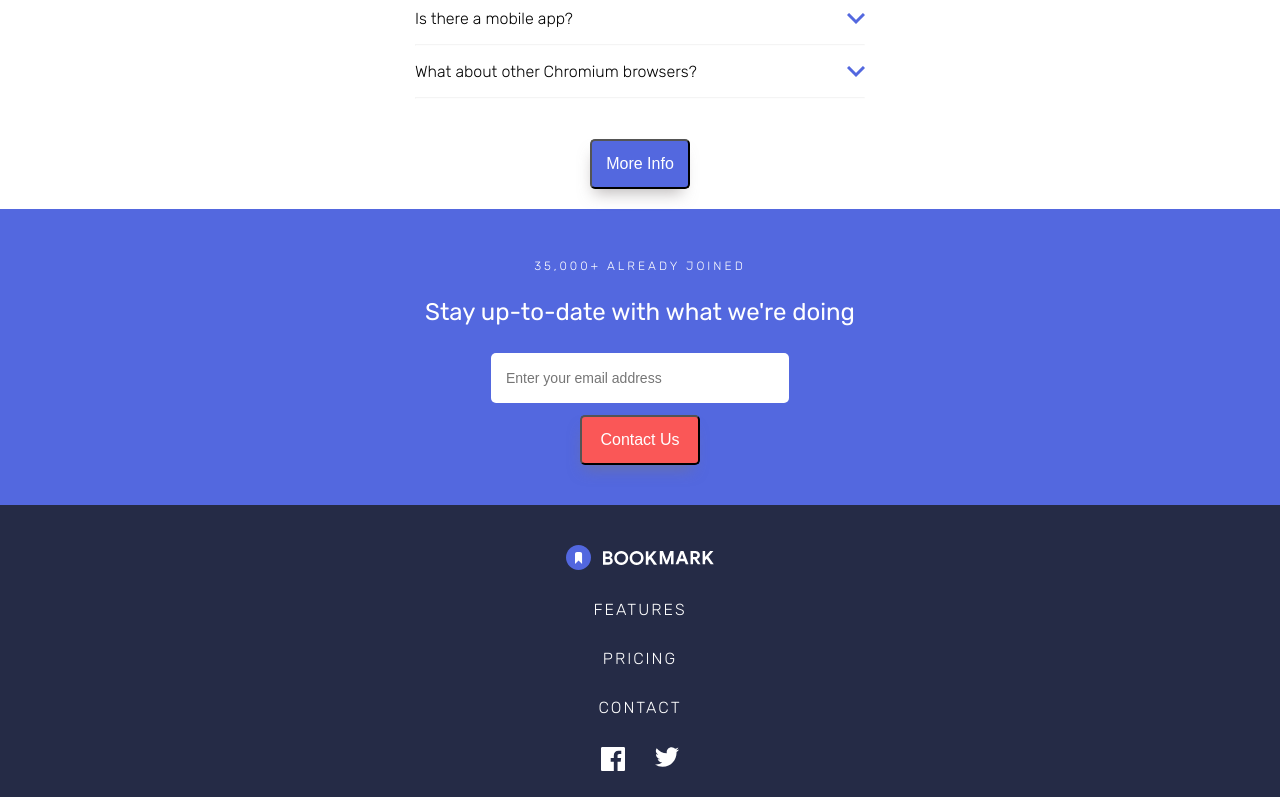
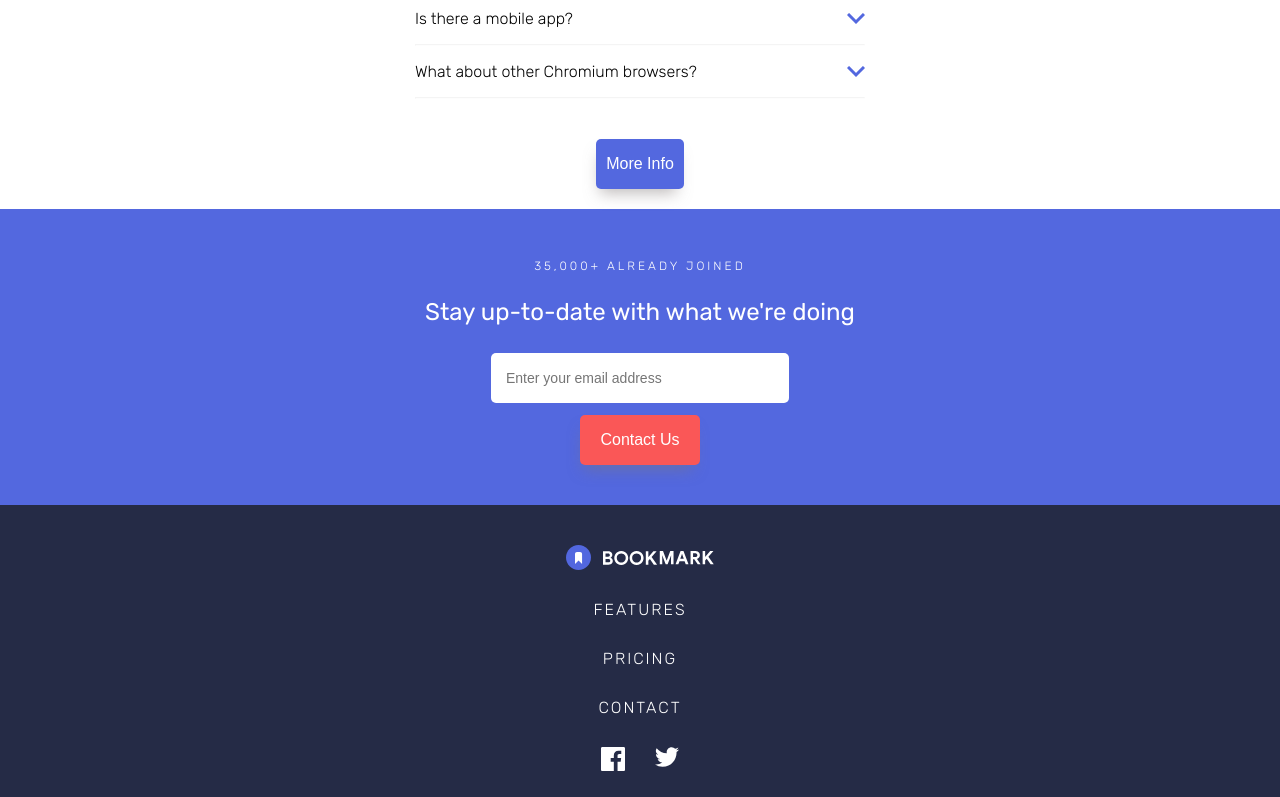
Before and after one commit to dmahely/bookmark-landing-page, a React app: page / in a window 1280 px wide. Shown: the part 2000-2797 px from the top of the page. Built offline with nearby package versions, Linux system fonts and the light colour scheme.

Commit message:
Add info button component

```diff
--- a/src/components/FAQs/FAQs.js
+++ b/src/components/FAQs/FAQs.js
@@ -1,7 +1,7 @@
 import React from "react";
 import { FAQ } from "../FAQ/FAQ";
 import "./FAQs.css";
-import { TextButton } from "../TextButton/TextButton";
+import { InfoButton } from "../TextButton/InfoButton";
 
 const FAQs = () => {
   return (
@@ -52,12 +52,7 @@ const FAQs = () => {
         />
         <hr />
       </div>
-      <TextButton
-        text="More Info"
-        size="s"
-        backgroundColor="purple"
-        color="white"
-      />
+      <InfoButton text="More Info" />
     </div>
   );
 };
--- /dev/null
+++ b/src/components/TextButton/InfoButton.js
@@ -0,0 +1,10 @@
+import React from "react";
+import "./TextButton.css";
+
+const InfoButton = ({ text }) => {
+  return (
+    <button className="TextButton--button InfoButton--button">{text}</button>
+  );
+};
+
+export { InfoButton };
--- a/src/components/TextButton/TextButton.css
+++ b/src/components/TextButton/TextButton.css
@@ -4,6 +4,7 @@
   height: 50px;
   font-size: 16px;
   margin: 0 10px;
+  border: none;
 }
 
 .TextButton--button:hover {
@@ -39,9 +40,16 @@
   background-color: var(--light-grayish-blue);
   border: 1px solid var(--light-grayish-blue);
   padding: 5px 15px;
+  width: 175px;
 }
 
 .SecondaryButton--button:hover {
   background-color: var(--white);
   border: 1px solid var(--black);
 }
+
+.InfoButton--button {
+  background-color: var(--soft-blue);
+  color: var(--white);
+  padding: 5px 10px;
+}
--- a/src/components/TextButton/TextButton.js
+++ /dev/null
@@ -1,63 +0,0 @@
-import React from "react";
-import "./TextButton.css";
-
-const TextButton = ({ text, size, color, backgroundColor, onClick }) => {
-  switch (size) {
-    case "s":
-      size = "100px";
-      break;
-    case "m":
-      size = "150px";
-      break;
-    case "l":
-      size = "250px";
-      break;
-  }
-
-  switch (color) {
-    case "purple":
-      color = "var(--soft-blue)";
-      break;
-    case "red":
-      color = "var(--soft-red)";
-      break;
-    case "lightGray":
-      color = "var(--grayish-blue)";
-      break;
-    case "darkGray":
-      color = "var(--very-dark-blue)";
-      break;
-    case "white":
-      color = "var(--white)";
-      break;
-  }
-
-  switch (backgroundColor) {
-    case "purple":
-      backgroundColor = "var(--soft-blue)";
-      break;
-    case "red":
-      backgroundColor = "var(--soft-red)";
-      break;
-    case "lightGray":
-      backgroundColor = "var(--light-grayish-blue)";
-      break;
-    case "darkGray":
-      backgroundColor = "var(--very-dark-blue)";
-      break;
-    case "white":
-      backgroundColor = "var(--white)";
-      break;
-  }
-  return (
-    <button
-      className="TextButton--button"
-      style={{ width: size, color: color, backgroundColor: backgroundColor }}
-      onClick={onClick}
-    >
-      {text}
-    </button>
-  );
-};
-
-export { TextButton };
```
